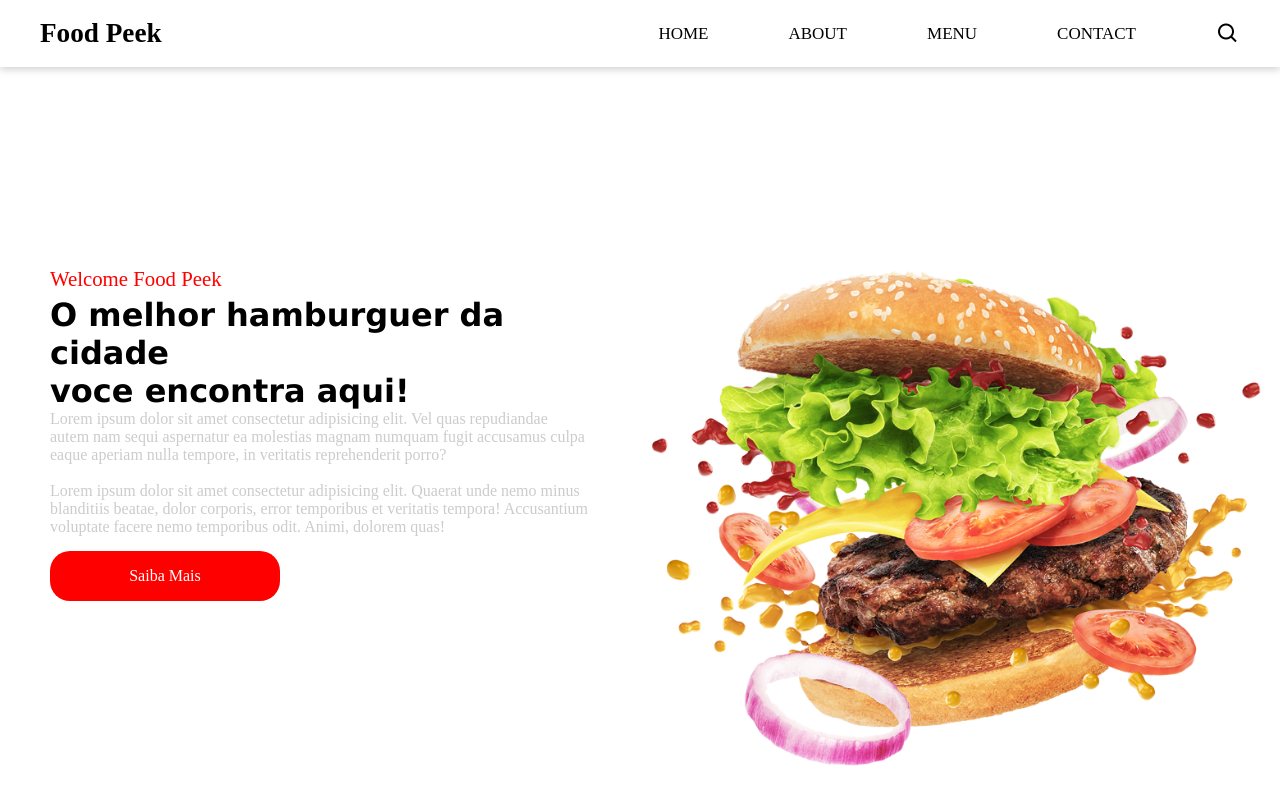
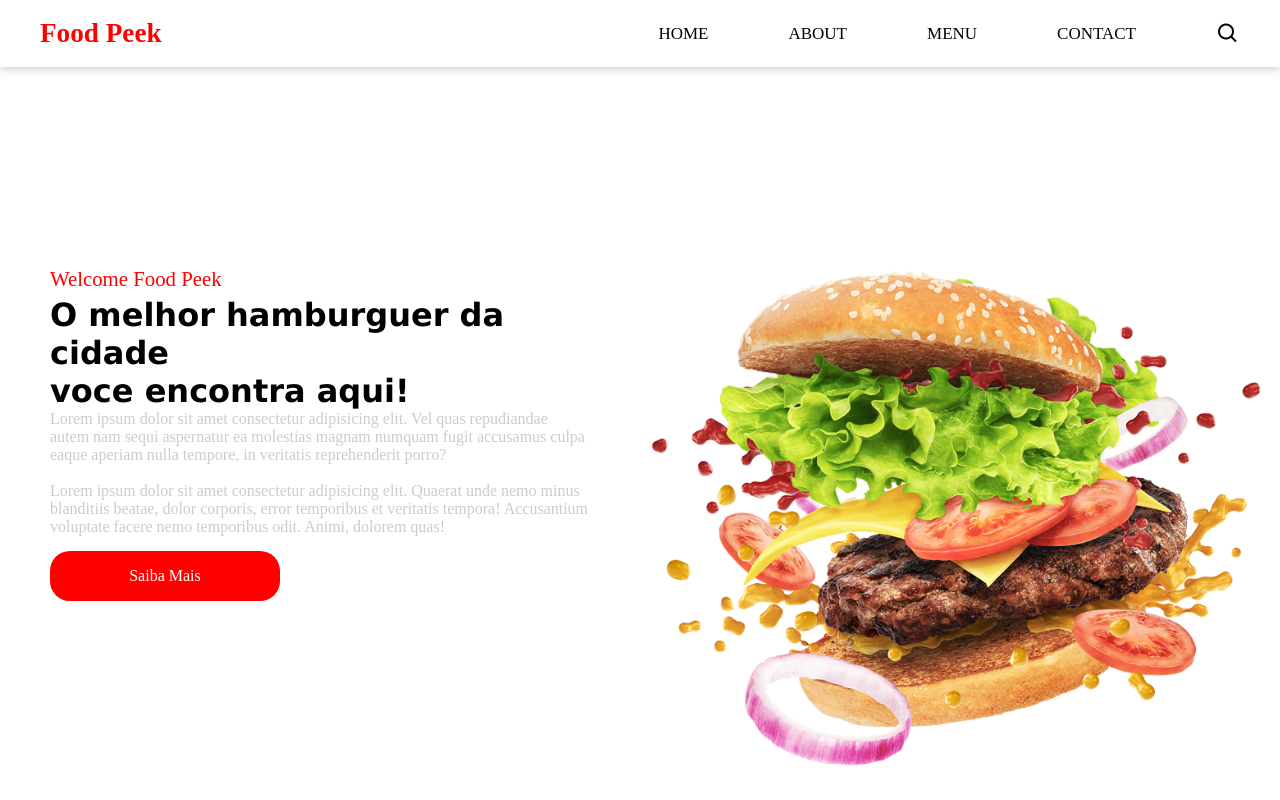
Before and after one commit to meugit204/SITE-Food-Peek.github.io, a plain HTML site: page index.html in a window 1280 px wide. Drawn offline with nearby package versions, Linux system fonts and the light colour scheme.

Commit message:
enviando alteraçao na cor do nome da logo da pagina

```diff
--- a/index.html
+++ b/index.html
@@ -13,7 +13,7 @@
 <body>
     <header>
         <nav class="navigation">
-            <a href="" class="logo">Food Peek</a>
+            <a href="" class="logo"><span style="color:red";>Food Peek</span> </a>
             <ul class="nav-menu">
                 <li class="nav-item"><a href="">HOME</a></li>
                 <li class="nav-item"><a href="">ABOUT</a></li>
```
